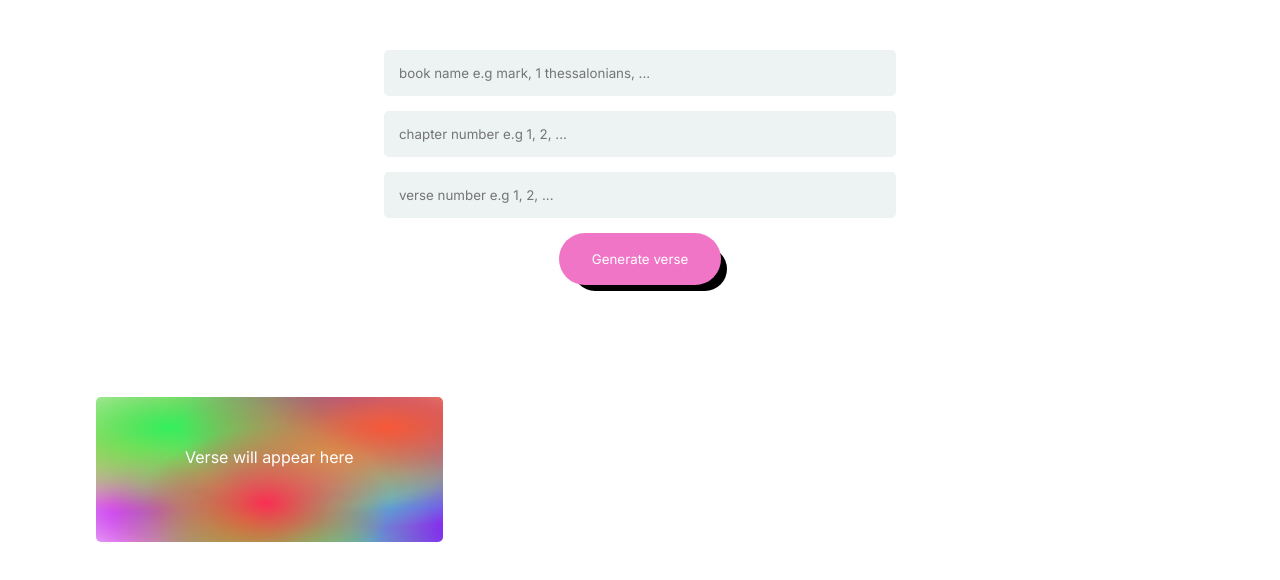
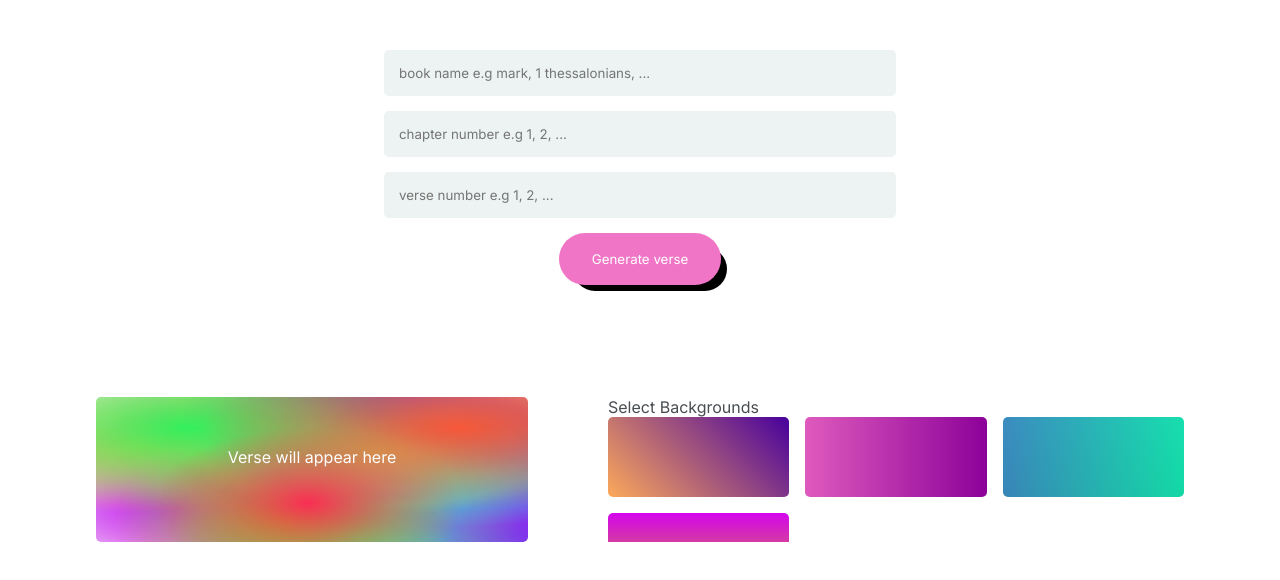
Before and after one commit to abrusu-collins/bibly, a React (Create React App) app: page /app in a window 1280 px wide. Shown: the top 580 px of the page. Built offline with nearby package versions, Linux system fonts and the light colour scheme; a web font is replaced by a local one.

Commit message:
cool one

```diff
--- a/src/components/app page components/DataAndEditing.jsx
+++ b/src/components/app page components/DataAndEditing.jsx
@@ -15,9 +15,12 @@ function DataAndEditing() {
       </div>
 
       <div className="editing">
-          {backgrounds.map((background)=>{
-            return <div key={background.id} style={{"backgroundImage":background.css}}></div>
+      <p className="backgrounds-title">Select Backgrounds</p>
+      <div className="backgrounds">
+        {backgrounds.map((background)=>{
+            return <div key={background.id} style={{"backgroundImage":background.css}} className={background.className}></div>
           })}
+      </div>
       </div>
     </div>
   );
--- a/src/json files/backgrounds.json
+++ b/src/json files/backgrounds.json
@@ -1,18 +1,22 @@
 [
     {
         "id":1,
+        "className":"one",
         "css":"linear-gradient(45deg, rgb(252, 169, 90),rgb(162, 85, 124),rgb(71, 0, 157))"
     },
     {
         "id":2,
+        "className":"two",
         "css":"linear-gradient(90deg, rgb(223, 90, 189),rgb(140, 2, 153))"
     },
     {
         "id":3,
+        "className":"three",
         "css":"linear-gradient(145deg, rgba(232, 87, 237, 0.15) 0%,rgba(109, 137, 69, 0.15) 100%),linear-gradient(75deg, rgb(33, 138, 184),rgb(0, 241, 181))"
     },
     {
         "id":4,
+        "className":"four",
         "css":"linear-gradient(0deg, rgb(217, 153, 41),rgb(211, 4, 236))"
     }
 ]
--- a/src/scss/app page/_dataandediting.scss
+++ b/src/scss/app page/_dataandediting.scss
@@ -1,11 +1,10 @@
 .dataandediting{
     margin-top: 50px;
     display: grid;
-    grid-template-columns: 1fr 2fr;
-    grid-gap: 3rem;
+    grid-template-columns: 1.5fr 2fr;
+    grid-gap: 5rem;
     width: 85%;
     margin:100px  auto;
-
     & .data {
         & .versediv{
             // background-image: radial-gradient(circle at bottom left, rgb(42, 13, 128) 0%, rgb(42, 13, 128) 4%,rgb(51, 19, 137) 4%, rgb(51, 19, 137) 8%,rgb(59, 25, 147) 8%, rgb(59, 25, 147) 12%,rgb(68, 31, 156) 12%, rgb(68, 31, 156) 16%,rgb(77, 36, 165) 16%, rgb(77, 36, 165) 20%,rgb(86, 42, 174) 20%, rgb(86, 42, 174) 24%,rgb(94, 48, 184) 24%, rgb(94, 48, 184) 28%,rgb(103, 54, 193) 28%, rgb(103, 54, 193) 100%);
@@ -47,4 +46,21 @@
         color: white;
     }
     }
+
+    & .editing{
+        overflow-y: scroll;
+        & .backgrounds{
+            display: grid;
+            grid-template-columns: repeat(3,1fr);
+            grid-gap: 1rem;
+            height: 50px;
+            & div{
+                padding: 40px;
+                border-radius: 5px;
+            }
+            &:hover{
+                cursor: pointer;
+            }
+        }
+    }
 }
--- a/src/styles/index.css
+++ b/src/styles/index.css
@@ -182,8 +182,8 @@ form button:hover {
 .dataandediting {
   margin-top: 50px;
   display: grid;
-  grid-template-columns: 1fr 2fr;
-  grid-gap: 3rem;
+  grid-template-columns: 1.5fr 2fr;
+  grid-gap: 5rem;
   width: 85%;
   margin: 100px auto;
 }
@@ -203,3 +203,19 @@ form button:hover {
 .dataandediting .data p {
   color: white;
 }
+.dataandediting .editing {
+  overflow-y: scroll;
+}
+.dataandediting .editing .backgrounds {
+  display: grid;
+  grid-template-columns: repeat(3, 1fr);
+  grid-gap: 1rem;
+  height: 50px;
+}
+.dataandediting .editing .backgrounds div {
+  padding: 40px;
+  border-radius: 5px;
+}
+.dataandediting .editing .backgrounds:hover {
+  cursor: pointer;
+}
```
